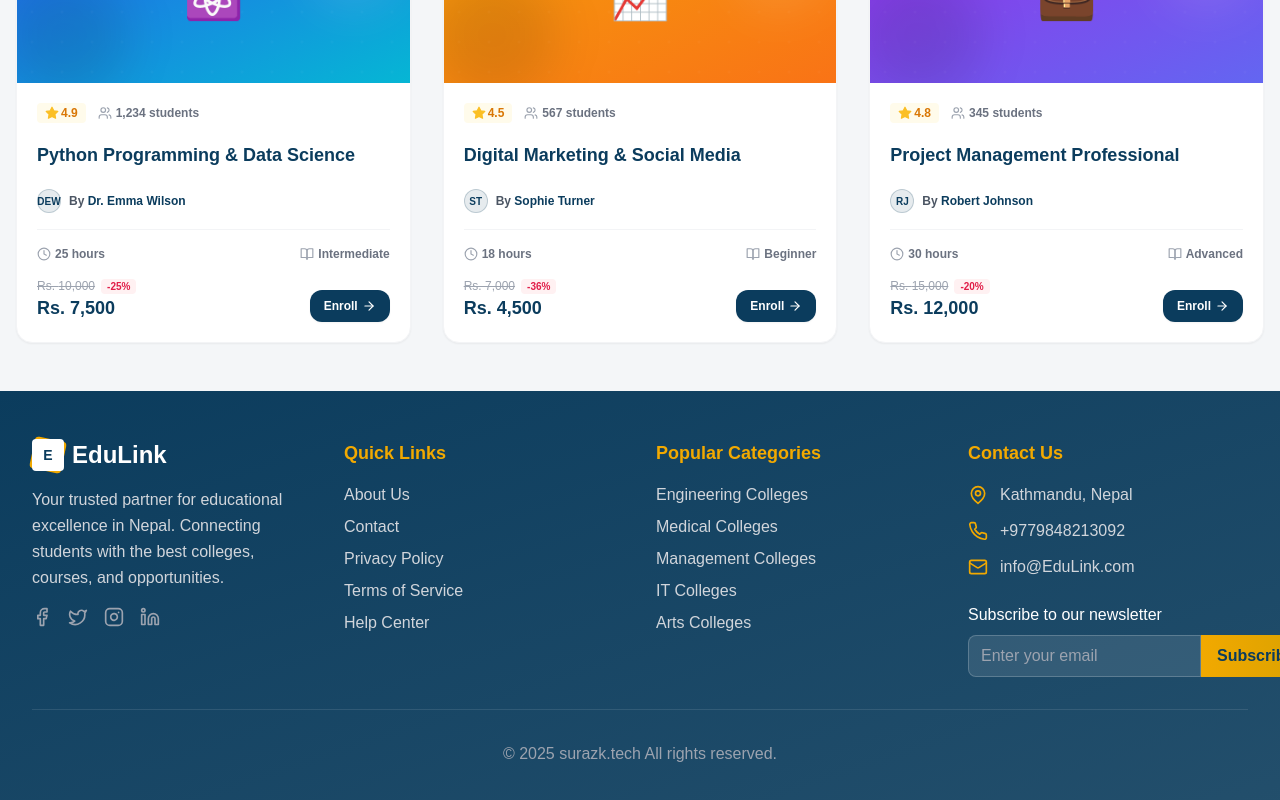
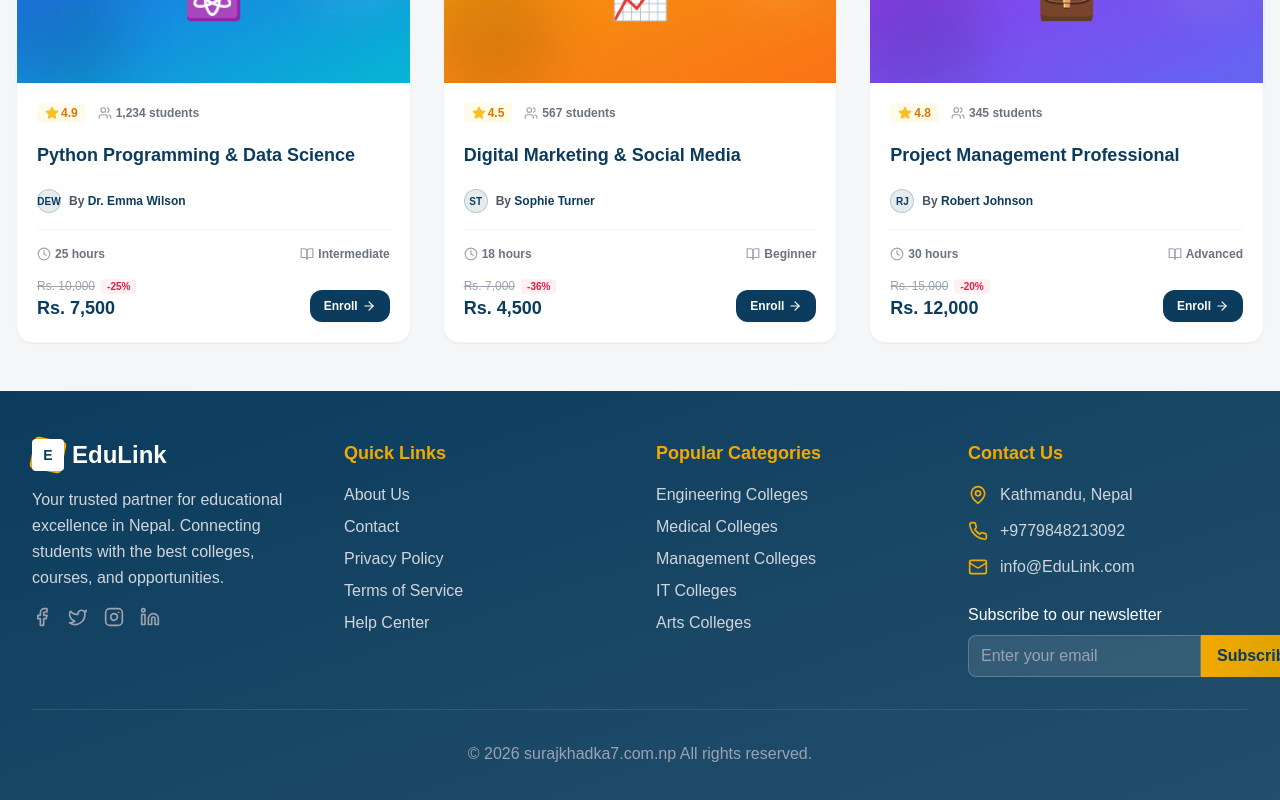
Before and after one commit to Suraj24-stack/edusanjal, a Next.js app in the folder client/: page / in a window 1280 px wide. Shown: the part 4448-5248 px from the top of the page. Built offline with nearby package versions, Linux system fonts and the light colour scheme.

Commit message:
updated the footer

```diff
--- a/client/src/app/component/Footer.js
+++ b/client/src/app/component/Footer.js
@@ -131,7 +131,7 @@ const Footer = () => {
         {/* Bottom Bar */}
         <div className="border-t border-white/10 mt-8 pt-8 text-center">
           <p className="text-gray-400">
-            © 2025 surazk.tech All rights reserved.
+            © 2026 surajkhadka7.com.np All rights reserved.
           </p>
         </div>
       </div>
```
